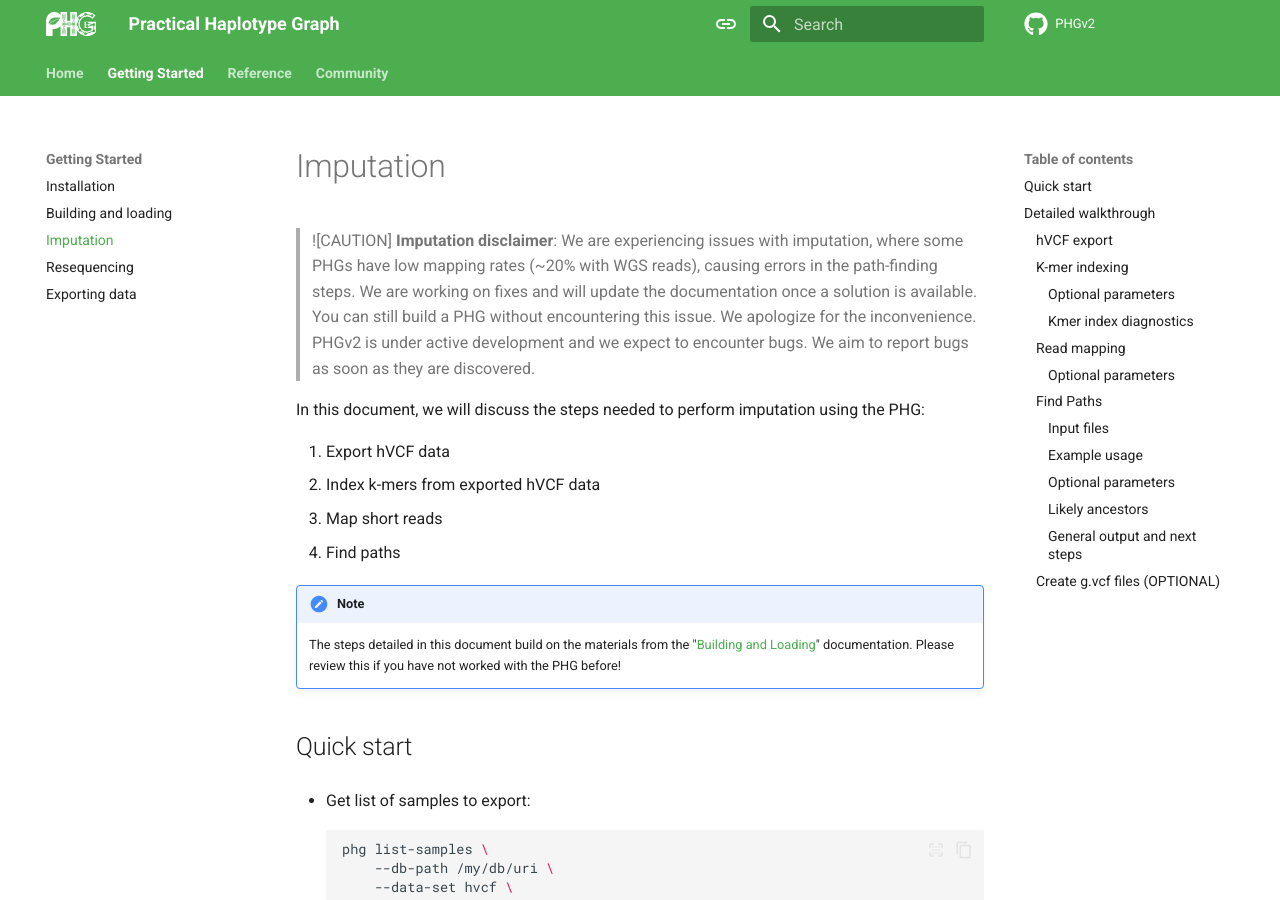
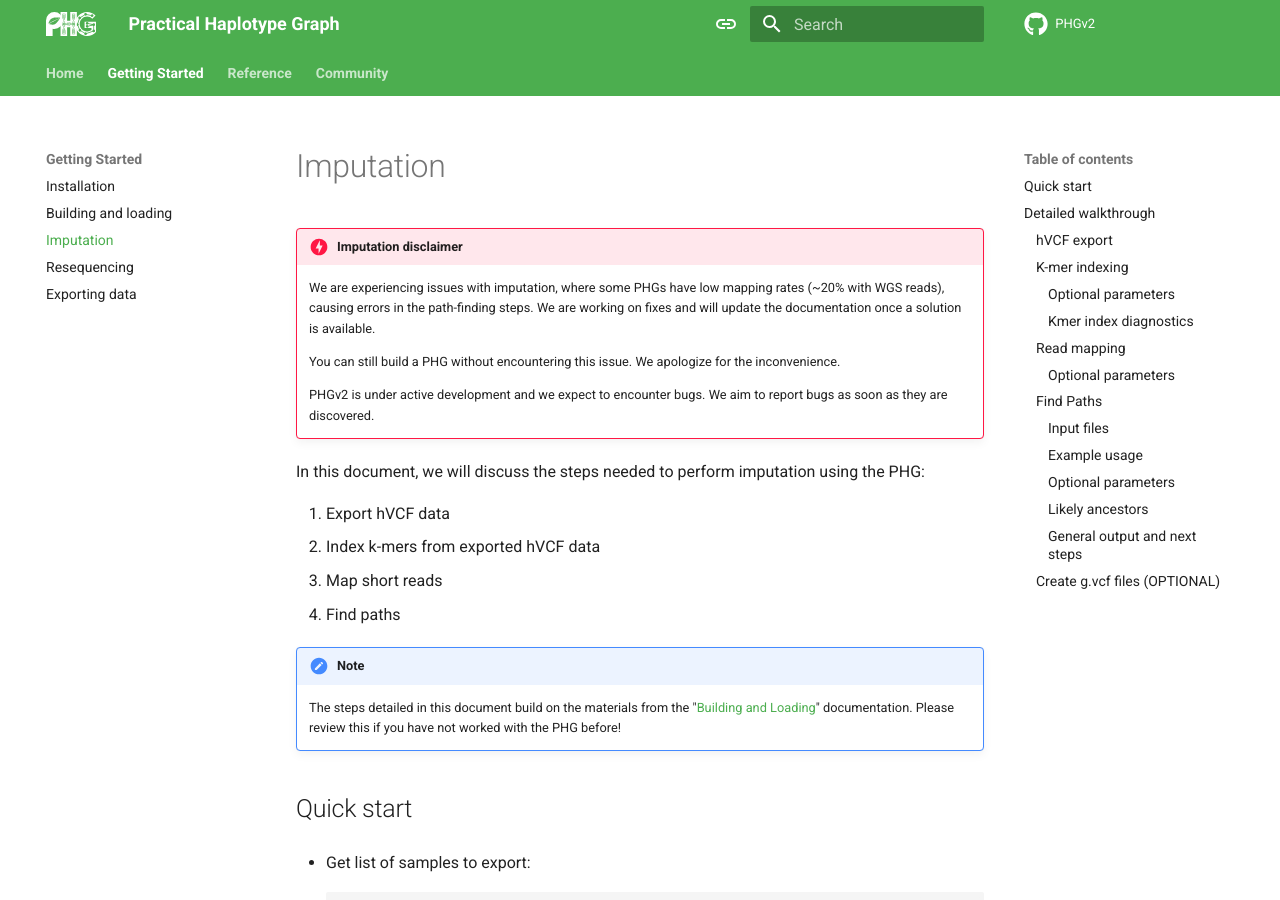
Before and after one commit to maize-genetics/phg_v2, an MkDocs documentation site: the page built from docs/imputation.md, in a window 1280 px wide and 900 px high. Built offline with MkDocs 1.6.1 and Material for MkDocs 9.7.7, drawn with Linux system fonts in a browser that asks for light colours; comment, search, counter and statistics services are not loaded.

```diff
--- a/docs/imputation.md
+++ b/docs/imputation.md
@@ -1,14 +1,15 @@
 # Imputation
 
-> ![CAUTION]
-> **Imputation disclaimer**: We are experiencing issues with imputation, where
-> some PHGs have low mapping rates (~20% with WGS reads), causing errors
-> in the path-finding steps. We are working on fixes and will update the
-> documentation once a solution is available.
-> You can still build a PHG without encountering this issue. We apologize
-> for the inconvenience.
-> PHGv2 is under active development and we expect to encounter bugs.
-> We aim to report bugs as soon as they are discovered.
+
+!!! danger "Imputation disclaimer"
+    We are experiencing issues with imputation, where some PHGs have low mapping rates (~20% with WGS reads),
+    causing errors in the path-finding steps. We are working on fixes and will update the documentation once
+    a solution is available.
+
+    You can still build a PHG without encountering this issue. We apologize for the inconvenience.
+
+    PHGv2 is under active development and we expect to encounter bugs. We aim to report bugs as soon as they are discovered.
+
 
 In this document, we will discuss the steps needed to perform
 imputation using the PHG:
```
Also changed, not shown: README.md (+9 -9 lines).
